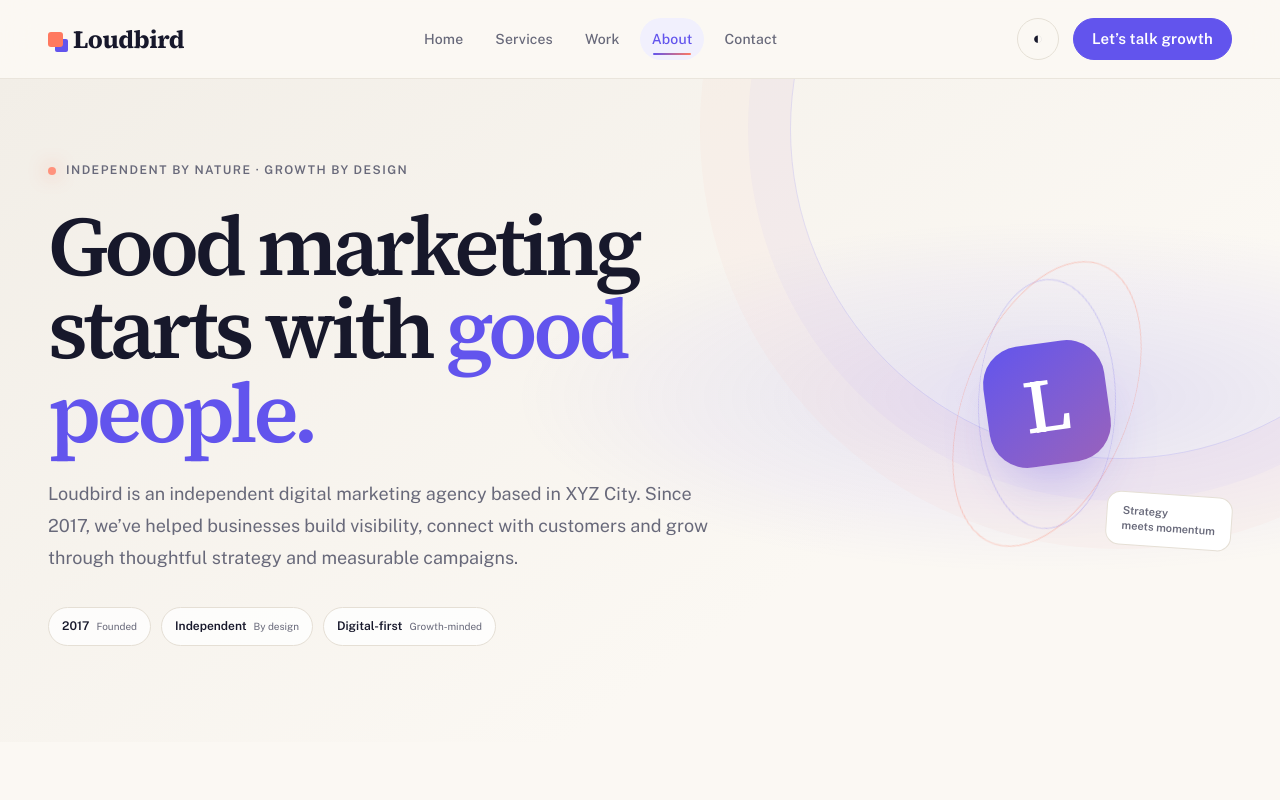
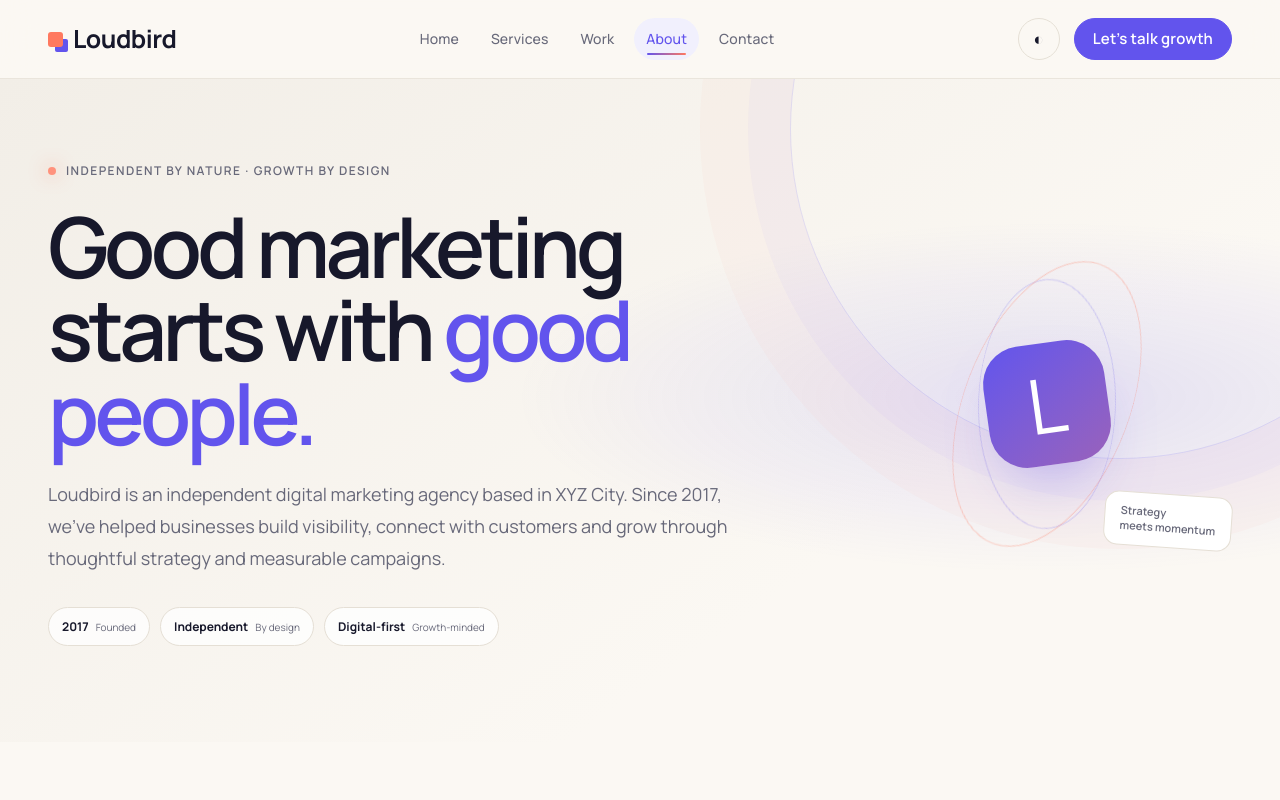
Before and after one commit to princeroygyansys/poc, a React (Vite) app: page /about in a window 1280 px wide. Shown: the top 800 px of the page. Built offline with nearby package versions, Linux system fonts and the light colour scheme.

Commit message:
change font family

```diff
--- a/index.html
+++ b/index.html
@@ -5,7 +5,8 @@
     <meta name="viewport" content="width=device-width, initial-scale=1, viewport-fit=cover" />
     <title>Loudbird – Digital Marketing Agency</title>
     <link rel="preconnect" href="https://fonts.googleapis.com" />
-    <link href="https://fonts.googleapis.com/css2?family=Public+Sans:wght@400;500;600&family=Source+Serif+4:opsz,wght@8..60,500;8..60,600;8..60,700&display=swap" rel="stylesheet" />
+    <link rel="preconnect" href="https://fonts.gstatic.com" crossorigin />
+    <link href="https://fonts.googleapis.com/css2?family=Manrope:wght@400;500;600;700;800&display=swap" rel="stylesheet" />
   </head>
   <body>
     <div id="root"></div>
--- a/src/styles.css
+++ b/src/styles.css
@@ -3,7 +3,8 @@
 :root[data-theme="dark"]{--bg:#0A1524;--surface:#0F2036;--card:#112640;--ink:#E7EDF5;--muted:#9FB0C4;--line:#22384F;--primary:#3D72DB;--primary-d:#2F5FC2;--accent:#D9A94E;--err:#FF9A8A;--footer:#07111F;color-scheme:dark}
 html{scroll-behavior:smooth;scroll-padding-top:90px}
 *,*::before,*::after{box-sizing:inherit}
-body{margin:0;background:var(--bg);color:var(--ink);font-family:'Public Sans',system-ui,-apple-system,'Segoe UI',sans-serif;font-size:17px;line-height:1.6;-webkit-font-smoothing:antialiased;overflow-x:hidden}
+body{margin:0;background:var(--bg);color:var(--ink);font-family:'Manrope',system-ui,-apple-system,'Segoe UI',sans-serif;font-size:17px;line-height:1.6;-webkit-font-smoothing:antialiased;overflow-x:hidden}
+button,input,select,textarea{font:inherit}
 a{color:inherit}
 :focus-visible{outline:3px solid var(--primary);outline-offset:3px;border-radius:4px}
 .wrap{max-width:1160px;margin:0 auto;padding:0 28px}
@@ -591,3 +592,9 @@ th{color:var(--ink)}
 @media(prefers-reduced-motion:reduce){
  main.page-enter>section>.wrap{animation:none!important}
 }
+
+/* Keep display, body, and interface typography in one consistent family. */
+h1,h2,h3,.logo,.proof b,.clients,.art,.step b,.stat b,.q p,.avatar,
+.cs-hero,.big,.art-mark,.art-result strong,.service-card .ic,.about-orbit-core{
+ font-family:'Manrope',system-ui,-apple-system,'Segoe UI',sans-serif
+}
```
